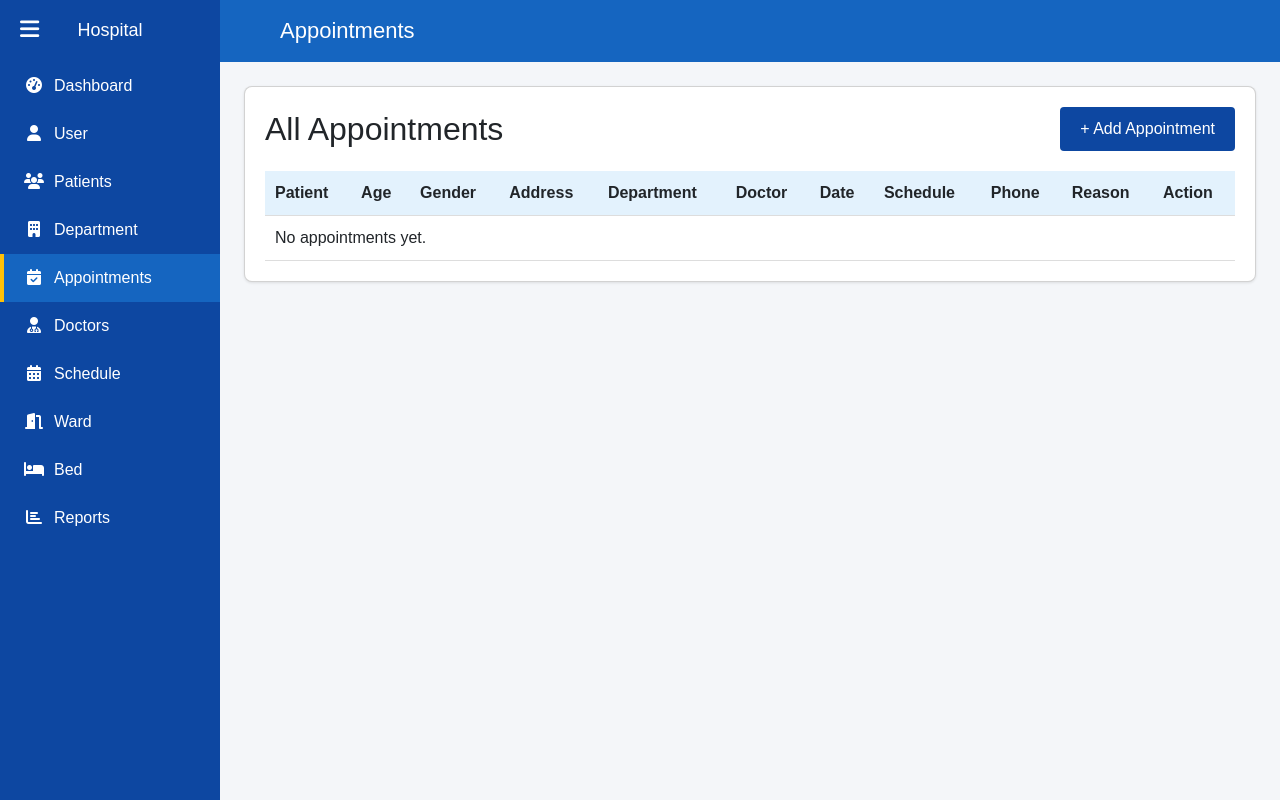
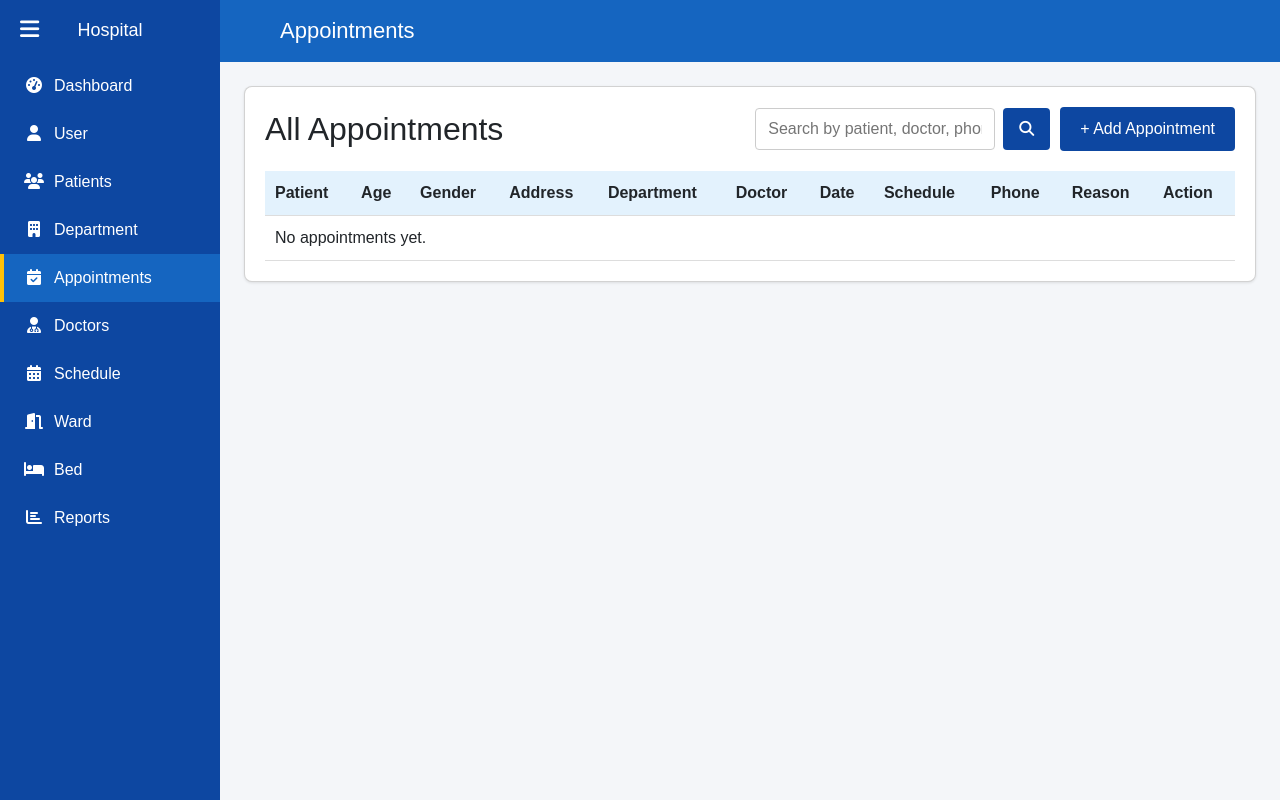
Before and after one commit to RAKIB6348/hospital_django, a Django app: page /appointment/ in a window 1280 px wide. Run offline with Django 5.2, Linux system fonts and the light colour scheme; data that the repository does not hold is empty.

Commit message:
add search filter inside appointment list

```diff
--- a/patient/templates/patient/appointment_list.html
+++ b/patient/templates/patient/appointment_list.html
@@ -5,9 +5,15 @@
 
 {% block content %}
 <div class="card">
-    <div style="display: flex; justify-content: space-between; align-items: center; margin-bottom: 20px;">
+    <div style="display: flex; justify-content: space-between; align-items: center; margin-bottom: 20px; gap: 12px; flex-wrap: wrap;">
         <h2 style="margin: 0;">All Appointments</h2>
-        <a href="{% url 'appointment_form' %}" style="background: #0d47a1; color: white; padding: 10px 20px; text-decoration: none; border-radius: 4px;">+ Add Appointment</a>
+        <div style="display: flex; gap: 10px; align-items: center;">
+            <form method="get" action="{% url 'appointment_list' %}" style="display: flex; gap: 8px; margin: 0;">
+                <input type="text" name="q" value="{{ q }}" placeholder="Search by patient, doctor, phone..." style="width: 240px; padding: 8px 12px; border: 1px solid #ccc; border-radius: 4px; margin: 0;">
+                <button type="submit" style="background: #0d47a1; color: white; border: none; padding: 8px 16px; border-radius: 4px; cursor: pointer; margin: 0;"><i class="fas fa-search"></i></button>
+            </form>
+            <a href="{% url 'appointment_form' %}" style="background: #0d47a1; color: white; padding: 10px 20px; text-decoration: none; border-radius: 4px;">+ Add Appointment</a>
+        </div>
     </div>
     <table>
         <thead>
--- a/patient/views.py
+++ b/patient/views.py
@@ -83,7 +83,19 @@ def dashboard(request):
 
 def appointment_list(request):
     appointments = Appointment.objects.all().order_by('-date', '-time')
-    return render(request, 'patient/appointment_list.html', {'appointments': appointments})
+    q = request.GET.get('q', '').strip()
+    if q:
+        appointments = appointments.filter(
+            Q(patient_name__icontains=q)
+            | Q(phone__icontains=q)
+            | Q(department__icontains=q)
+            | Q(doctor__icontains=q)
+            | Q(reason__icontains=q)
+        )
+    return render(request, 'patient/appointment_list.html', {
+        'appointments': appointments,
+        'q': q,
+    })
 
 
 def appointment_form(request):
```
